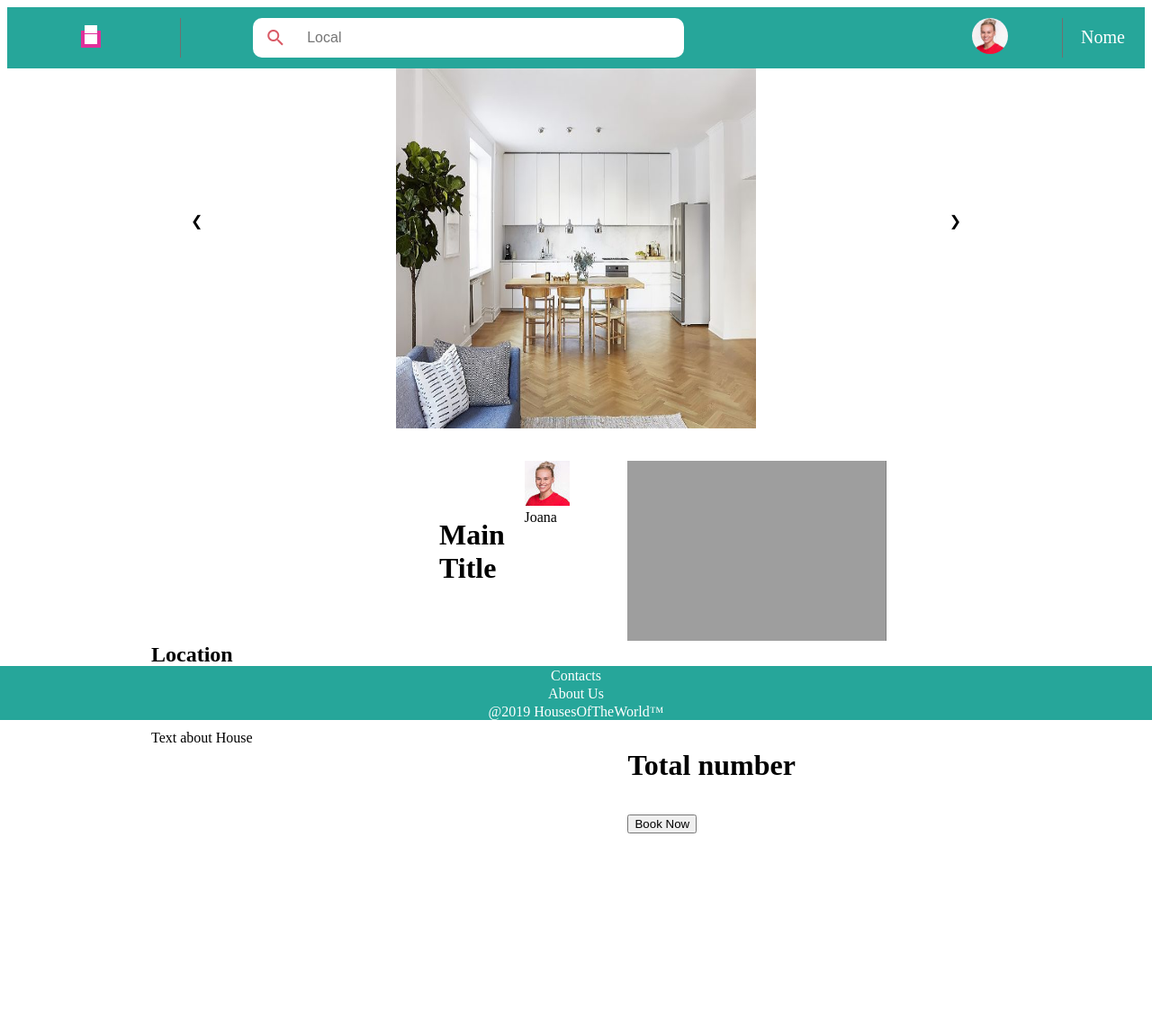
After one commit to anamargaridarl/MIEIC_LTW_PROJ, a PHP site: page /houses.php in a window 1280 px wide. The commit adds this page. Shown: the whole page at 90% size. Run offline with PHP 8.4, Linux system fonts and the light colour scheme; a map, chart or similar area stays blank; some libraries are stand-ins or nearby versions; grey boxes are pictures that could not be loaded.

Commit message:
implemented houses page

```diff
--- /dev/null
+++ b/carrosel.js
@@ -0,0 +1,32 @@
+let slideIndex = 1;
+
+// Next/previous controls
+function plusSlides(n) {
+    showSlides(slideIndex += n);
+}
+
+// Thumbnail image controls
+function currentSlide(n) {
+    showSlides(slideIndex = n);
+}
+
+function showSlides(n) {
+    let i;
+    let slides = document.getElementsByClassName("mySlides");
+    if (n > slides.length) { slideIndex = 1 }
+    if (n < 1) { slideIndex = slides.length }
+    for (i = 0; i < slides.length; i++) {
+        slides[i].style.display = "none";
+    }
+    slides[slideIndex - 1].style.display = "block";
+}
+
+function update(n) {
+    plusSlides(n);
+    showSlides(n);
+}
+
+document.querySelector(".prev").addEventListener("click", () => update(-1));
+document.querySelector(".next").addEventListener("click", () => update(1));
+
+showSlides(slideIndex);
--- /dev/null
+++ b/css/houses.css
@@ -0,0 +1,82 @@
+* {
+    box-sizing: border-box;
+}
+
+
+/* Slideshow container */
+
+.slideshow-container {
+    position: relative;
+    margin: auto;
+    display: grid;
+    grid-template-columns: 1fr 1fr 1fr;
+    grid-template-areas: "prev image next";
+    text-align: center;
+}
+
+
+/* Hide the images by default */
+
+.mySlides {
+    grid-area: image;
+    display: none;
+}
+
+.mySlides img {
+    width: 50vh;
+    height: 50vh;
+}
+
+a {
+    padding-top: 10em;
+}
+
+#prev {
+    grid-area: prev;
+    text-align: center;
+}
+
+#next {
+    grid-area: next;
+    text-align: center;
+}
+
+#map {
+    width: 50%;
+    height: 200px;
+    background-color: grey;
+    grid-area: map;
+    margin: 2em 10em 2em 0em;
+}
+
+.bottom {
+    display: grid;
+    grid-template-columns: 1fr 0.2fr 1fr;
+    grid-template-areas: "text1 owner map" "text2 text2 book";
+    grid-template-rows: 1fr 1fr;
+}
+
+.owner {
+    margin: 2em 2em 2em 0em;
+    grid-area: owner;
+}
+
+.information {
+    margin: 2em 0em 2em 10em;
+    grid-area: text1;
+}
+
+.information h1 {
+    margin: 2em 0em 2em 10em;
+    grid-area: text1;
+}
+
+.book {
+    grid-area: book;
+    margin: 0em 10em 2em 0em;
+}
+
+.texthouse {
+    margin-left: 10em;
+    grid-area: text2;
+}
--- a/css/navbar.css
+++ b/css/navfooter.css
@@ -93,3 +93,22 @@ p {
     max-height: 2.5em;
     padding-right: 0em;
 }
+
+footer {
+    position: fixed;
+    left: 0;
+    bottom: 0;
+    width: 100%;
+    background-color: var(--blue-color);
+    text-align: center;
+}
+
+footer div {
+    position: relative;
+    margin-top: 2px;
+}
+
+footer * {
+    color: var(--white-color);
+    text-decoration: none;
+}
--- /dev/null
+++ b/houses.php
@@ -0,0 +1,84 @@
+<!DOCTYPE html>
+<html>
+
+<head>
+  <title>Houses Of The World!</title>
+  <script defer src="carrosel.js" type="module"></script>
+  </script>
+  <meta charset="UTF-8">
+  <meta name="viewport" content="width=device-width, initial-scale=1">
+  <link href="css/houses.css" rel="stylesheet">
+  <link href="css/navfooter.css" rel="stylesheet">
+  <link rel="stylesheet" href="https://fonts.googleapis.com/icon?family=Material+Icons">
+
+</head>
+
+<body>
+  <?php
+include 'templates/navBar.php';
+?>
+  <div class="slideshow-container">
+    <a class="prev" >&#10094;</a>
+
+  <div id="Images">
+    <div class="mySlides">
+      <img src="images/minimal_kitchen.jpg" >
+    </div>
+
+    <div class="mySlides">
+      <img src="images/fancy_living_room.jpg" >
+    </div>
+
+    <div class="mySlides">
+      <img src="images/spacey_living_room.jpg" >
+    </div>
+  </div>
+
+  <a class="next" >&#10095;</a>
+  </div>
+<div class="bottom">
+  <div class="information">
+
+  <h1>Main Title</h1>
+  <h2>Location</h2>
+  <p> Number divisions</p>
+
+  </div>
+
+<div class="texthouse">
+<p> Text about House </p>
+</div>
+
+<div class="owner">
+<img src="images/profile_pic_resize.jpg" alt="Profile Picture">
+  <p>Joana</p>
+</div>
+
+<div class="book">
+  <h1>Total number<h1>
+  <button type="button">Book Now</button>
+</div>
+
+
+  <div id="map"></div>
+  <script>
+  function initMap() {
+  var uluru = {lat: -25.344, lng: 131.036};
+  var map = new google.maps.Map(
+      document.getElementById('map'), {zoom: 4, center: uluru});
+  var marker = new google.maps.Marker({position: uluru, map: map});
+  }
+  </script>
+  <script async defer
+    src="https://maps.googleapis.com/maps/api/js?key=AIzaSyB0Y0wHsbht-eyF0oxEXu5FoiLmvkmG2l4&callback=initMap">
+  </script>
+</div>
+
+
+  <?php
+include 'templates/footer.php';
+?>
+
+</body>
+
+</html>
```
Also changed, not shown: css/homepage.css (+21 -39 lines), testNav.php (deleted, +0 -61 lines).
